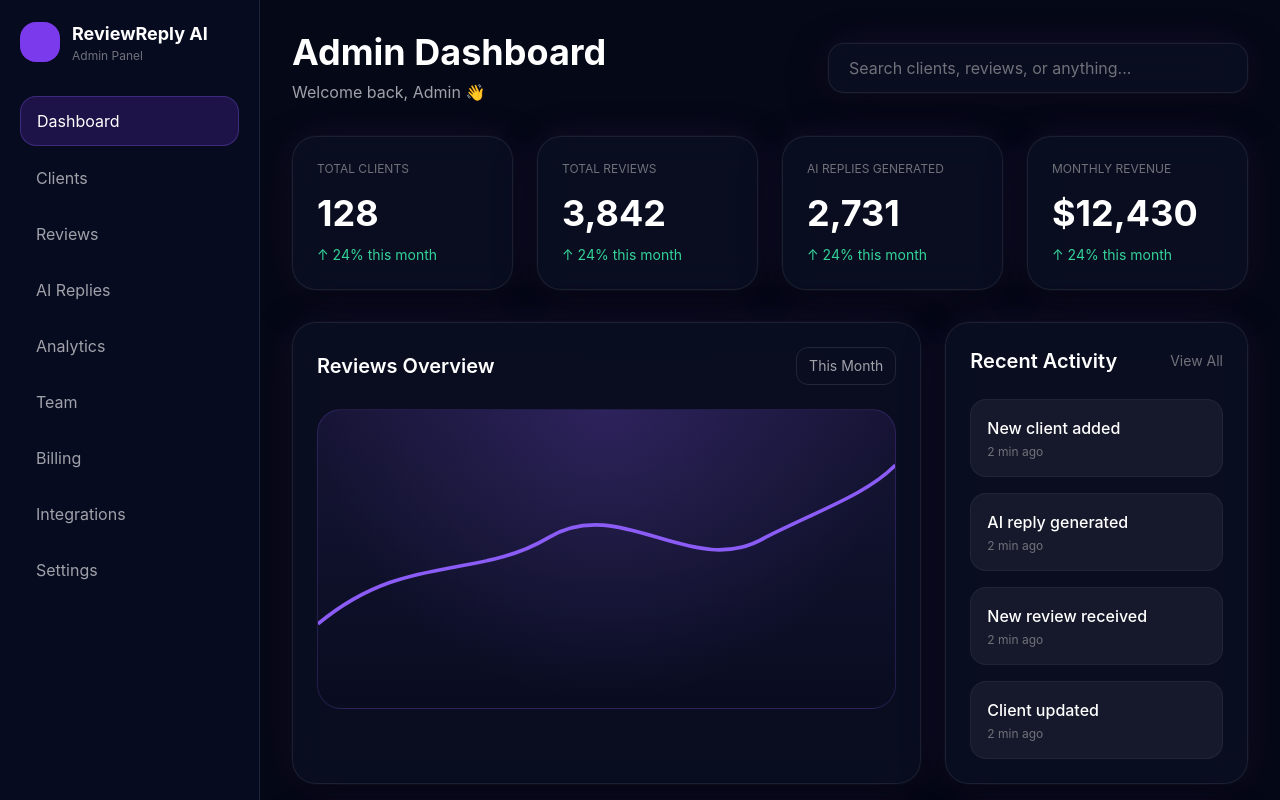
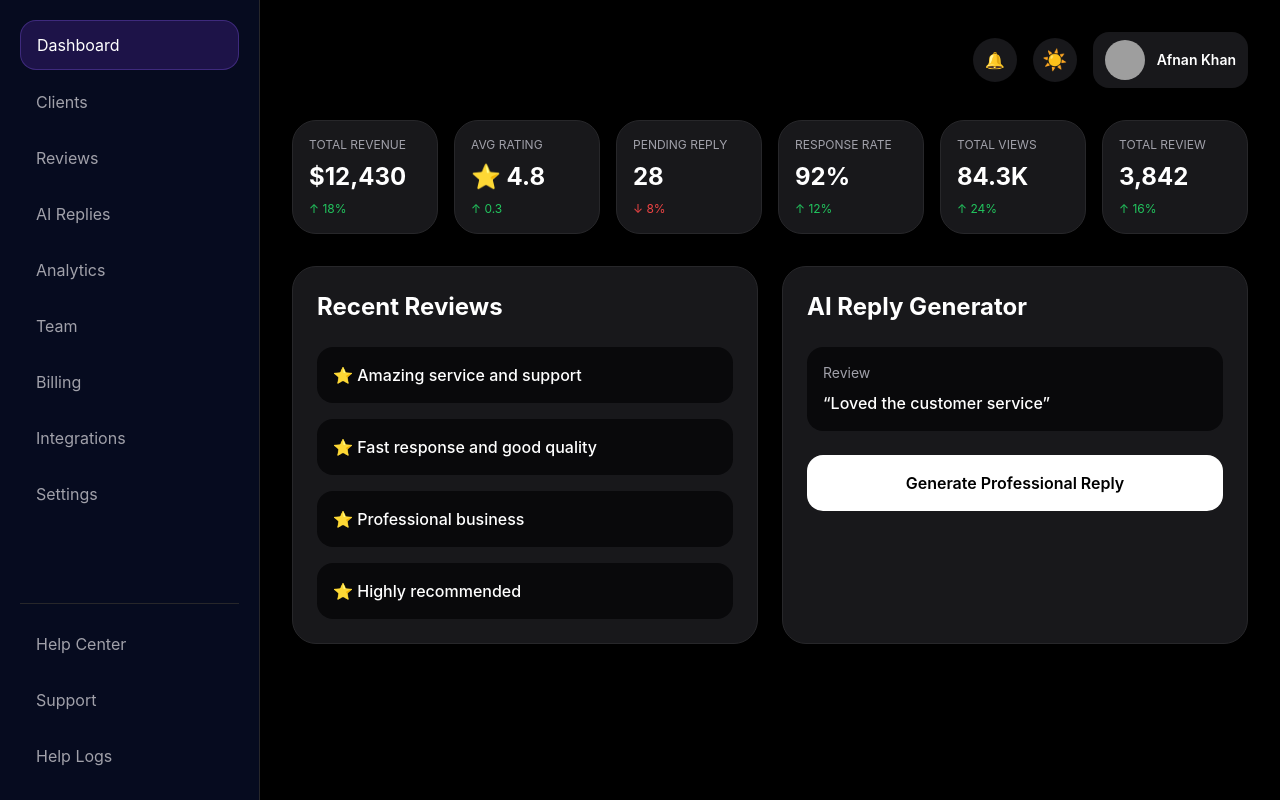
Before and after one commit to afnankhan123456/reviewreply-ai, a Next.js app: page /dashboard in a window 1280 px wide. Shown: the top 800 px of the page. Built offline with nearby package versions, Linux system fonts and the light colour scheme; grey boxes are pictures that could not be loaded.

Commit message:
Update page.tsx

```diff
--- a/app/dashboard/page.tsx
+++ b/app/dashboard/page.tsx
@@ -1,126 +1,170 @@
+import Sidebar from "../../components/Sidebar";
+import Navbar from "../../components/Navbar";
+
 export default function DashboardPage() {
   return (
-    <div className="min-h-screen flex bg-[#050816] text-white">
-      <aside className="w-[260px] hidden lg:flex flex-col justify-between border-r border-white/10 bg-[#060b1f] p-5">
-        <div>
-          <div className="mb-8 flex items-center gap-3">
-            <div className="h-10 w-10 rounded-2xl bg-violet-600" />
-            <div>
-              <div className="font-bold text-lg">ReviewReply AI</div>
-              <div className="text-xs text-zinc-500">Admin Panel</div>
-            </div>
+    <div className="flex min-h-screen bg-zinc-100 dark:bg-black text-black dark:text-white">
+
+      <Sidebar />
+
+      <div className="flex-1 p-8">
+
+        <Navbar />
+
+        <div className="grid grid-cols-1 md:grid-cols-2 xl:grid-cols-6 gap-4 mb-8">
+
+          <div className="bg-white dark:bg-zinc-900 border border-zinc-200 dark:border-zinc-800 rounded-3xl p-4">
+            <p className="text-xs text-zinc-500 dark:text-zinc-400 mb-2">
+              TOTAL REVENUE
+            </p>
+
+            <h2 className="text-2xl font-bold mb-2">
+              $12,430
+            </h2>
+
+            <p className="text-green-500 text-xs">
+              ↑ 18%
+            </p>
           </div>
 
-          <div className="space-y-2">
-            {['Dashboard','Clients','Reviews','AI Replies','Analytics','Team','Billing','Integrations','Settings'].map((item,index)=>(
-              <div key={item} className={`rounded-2xl px-4 py-3 transition-all cursor-pointer ${index===0 ? 'bg-violet-600/20 border border-violet-500/30 text-white' : 'text-zinc-400 hover:bg-white/5'}`}>
-                {item}
-              </div>
-            ))}
-          </div>
+          <div className="bg-white dark:bg-zinc-900 border border-zinc-200 dark:border-zinc-800 rounded-3xl p-4">
+            <p className="text-xs text-zinc-500 dark:text-zinc-400 mb-2">
+              AVG RATING
+            </p>
+
+            <h2 className="text-2xl font-bold mb-2">
+              ⭐ 4.8
+            </h2>
+
+            <p className="text-green-500 text-xs">
+              ↑ 0.3
+            </p>
           </div>
 
-        <div className="card-glow rounded-3xl p-4">
-          <div className="font-semibold">Admin User</div>
-          <div className="text-sm text-zinc-400">admin@reviewreply.ai</div>
-        </div>
-      </aside>
+          <div className="bg-white dark:bg-zinc-900 border border-zinc-200 dark:border-zinc-800 rounded-3xl p-4">
+            <p className="text-xs text-zinc-500 dark:text-zinc-400 mb-2">
+              PENDING REPLY
+            </p>
 
-      <main className="flex-1 p-6 lg:p-8 overflow-hidden">
-        <div className="flex flex-col lg:flex-row lg:items-center lg:justify-between gap-5 mb-8">
-          <div>
-            <h1 className="text-4xl font-bold">Admin Dashboard</h1>
-            <p className="text-zinc-400 mt-2">Welcome back, Admin 👋</p>
+            <h2 className="text-2xl font-bold mb-2">
+              28
+            </h2>
+
+            <p className="text-red-500 text-xs">
+              ↓ 8%
+            </p>
           </div>
 
-          <div className="card-glow rounded-2xl px-5 py-3 text-zinc-500 w-full lg:w-[420px]">
-            Search clients, reviews, or anything...
-          </div>
+          <div className="bg-white dark:bg-zinc-900 border border-zinc-200 dark:border-zinc-800 rounded-3xl p-4">
+            <p className="text-xs text-zinc-500 dark:text-zinc-400 mb-2">
+              RESPONSE RATE
+            </p>
+
+            <h2 className="text-2xl font-bold mb-2">
+              92%
+            </h2>
+
+            <p className="text-green-500 text-xs">
+              ↑ 12%
+            </p>
           </div>
 
-        <div className="grid grid-cols-1 md:grid-cols-2 xl:grid-cols-4 gap-6 mb-8">
-          {[
-            ['TOTAL CLIENTS','128'],
-            ['TOTAL REVIEWS','3,842'],
-            ['AI REPLIES GENERATED','2,731'],
-            ['MONTHLY REVENUE','$12,430'],
-          ].map((item)=>(
-            <div key={item[0]} className="card-glow rounded-3xl p-6">
-              <div className="text-xs text-zinc-500 mb-4">{item[0]}</div>
-              <div className="text-4xl font-bold">{item[1]}</div>
-              <div className="text-emerald-400 text-sm mt-3">↑ 24% this month</div>
-            </div>
-          ))}
+          <div className="bg-white dark:bg-zinc-900 border border-zinc-200 dark:border-zinc-800 rounded-3xl p-4">
+            <p className="text-xs text-zinc-500 dark:text-zinc-400 mb-2">
+              TOTAL VIEWS
+            </p>
+
+            <h2 className="text-2xl font-bold mb-2">
+              84.3K
+            </h2>
+
+            <p className="text-green-500 text-xs">
+              ↑ 24%
+            </p>
           </div>
 
-        <div className="grid grid-cols-1 xl:grid-cols-3 gap-6 mb-8">
-          <div className="xl:col-span-2 card-glow rounded-3xl p-6">
-            <div className="flex items-center justify-between mb-6">
-              <h2 className="text-xl font-semibold">Reviews Overview</h2>
-              <div className="rounded-xl border border-white/10 px-3 py-2 text-sm text-zinc-400">This Month</div>
+          <div className="bg-white dark:bg-zinc-900 border border-zinc-200 dark:border-zinc-800 rounded-3xl p-4">
+            <p className="text-xs text-zinc-500 dark:text-zinc-400 mb-2">
+              TOTAL REVIEW
+            </p>
+
+            <h2 className="text-2xl font-bold mb-2">
+              3,842
+            </h2>
+
+            <p className="text-green-500 text-xs">
+              ↑ 16%
+            </p>
           </div>
 
-            <div className="relative h-[300px] rounded-3xl overflow-hidden border border-violet-500/20 bg-gradient-to-b from-violet-500/10 to-transparent">
-              <div className="absolute inset-0 bg-[radial-gradient(circle_at_top,rgba(139,92,246,0.2),transparent_70%)]" />
-
-              <svg viewBox="0 0 800 300" className="absolute inset-0 h-full w-full">
-                <path d="M0 240 C120 140 220 180 320 120 C420 60 520 180 620 120 C700 80 760 60 800 20" fill="none" stroke="#8b5cf6" strokeWidth="5" />
-              </svg>
-            </div>
         </div>
 
-          <div className="card-glow rounded-3xl p-6">
-            <div className="flex items-center justify-between mb-6">
-              <h2 className="text-xl font-semibold">Recent Activity</h2>
-              <div className="text-sm text-zinc-500">View All</div>
+        <div className="grid grid-cols-1 xl:grid-cols-2 gap-6">
+
+          <div className="bg-white dark:bg-zinc-900 border border-zinc-200 dark:border-zinc-800 rounded-3xl p-6">
+
+            <h2 className="text-2xl font-bold mb-6">
+              Recent Reviews
+            </h2>
+
+            <div className="space-y-4">
+
+              <div className="bg-zinc-100 dark:bg-zinc-950 rounded-2xl p-4">
+                <p className="font-medium">
+                  ⭐ Amazing service and support
+                </p>
               </div>
 
-            <div className="space-y-4">
-              {['New client added','AI reply generated','New review received','Client updated'].map((item)=>(
-                <div key={item} className="rounded-2xl border border-white/5 bg-white/5 p-4">
-                  <div className="font-medium">{item}</div>
-                  <div className="text-xs text-zinc-500 mt-1">2 min ago</div>
-                </div>
-              ))}
-            </div>
-          </div>
+              <div className="bg-zinc-100 dark:bg-zinc-950 rounded-2xl p-4">
+                <p className="font-medium">
+                  ⭐ Fast response and good quality
+                </p>
               </div>
 
-        <div className="grid grid-cols-1 xl:grid-cols-3 gap-6">
-          <div className="xl:col-span-2 card-glow rounded-3xl p-6">
-            <div className="flex items-center justify-between mb-6">
-              <h2 className="text-xl font-semibold">Top Clients</h2>
-              <button className="rounded-xl bg-violet-600 px-4 py-2 text-sm">View All</button>
+              <div className="bg-zinc-100 dark:bg-zinc-950 rounded-2xl p-4">
+                <p className="font-medium">
+                  ⭐ Professional business
+                </p>
               </div>
 
-            <div className="space-y-4">
-              {['Urban Eats','TechFix Solutions','Coffee Corner','AutoCare Clinic'].map((item)=>(
-                <div key={item} className="flex items-center justify-between rounded-2xl border border-white/5 bg-white/5 p-4">
-                  <div>
-                    <div className="font-semibold">{item}</div>
-                    <div className="text-sm text-zinc-500">Active Business</div>
+              <div className="bg-zinc-100 dark:bg-zinc-950 rounded-2xl p-4">
+                <p className="font-medium">
+                  ⭐ Highly recommended
+                </p>
               </div>
 
-                  <div className="rounded-full bg-emerald-500/20 px-3 py-1 text-sm text-emerald-400">Active</div>
-                </div>
-              ))}
-            </div>
             </div>
 
-          <div className="card-glow rounded-3xl p-6">
-            <h2 className="text-xl font-semibold mb-6">AI Replies Usage</h2>
+          </div>
 
-            <div className="flex items-center justify-center">
-              <div className="h-52 w-52 rounded-full border-[18px] border-violet-500/20 border-t-violet-500 flex items-center justify-center">
-                <div className="text-center">
-                  <div className="text-4xl font-bold">2,731</div>
-                  <div className="text-zinc-500 text-sm mt-1">Replies</div>
+          <div className="bg-white dark:bg-zinc-900 border border-zinc-200 dark:border-zinc-800 rounded-3xl p-6">
+
+            <h2 className="text-2xl font-bold mb-6">
+              AI Reply Generator
+            </h2>
+
+            <div className="bg-zinc-100 dark:bg-zinc-950 rounded-2xl p-4 mb-6">
+
+              <p className="text-zinc-500 dark:text-zinc-400 text-sm mb-2">
+                Review
+              </p>
+
+              <p className="font-medium">
+                “Loved the customer service”
+              </p>
+
             </div>
+
+            <button className="w-full bg-black dark:bg-white text-white dark:text-black py-4 rounded-2xl font-semibold">
+              Generate Professional Reply
+            </button>
+
           </div>
+
         </div>
+
       </div>
+
     </div>
-      </main>
-    </div>
-  )
+  );
 }
```
Lines whose indentation alone changed are shown as unchanged.
